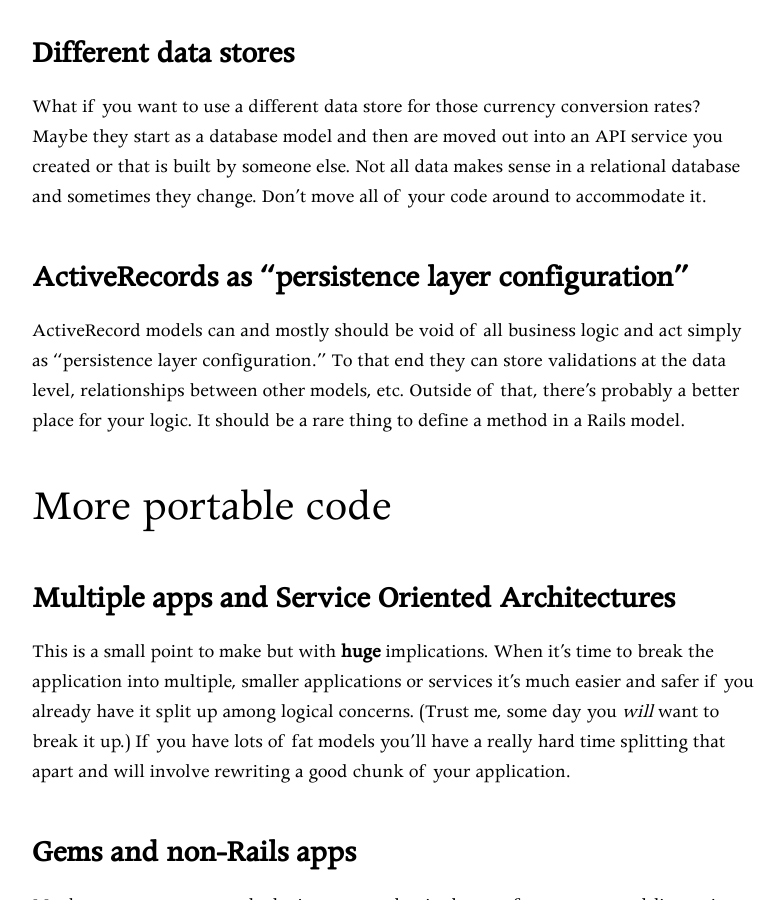
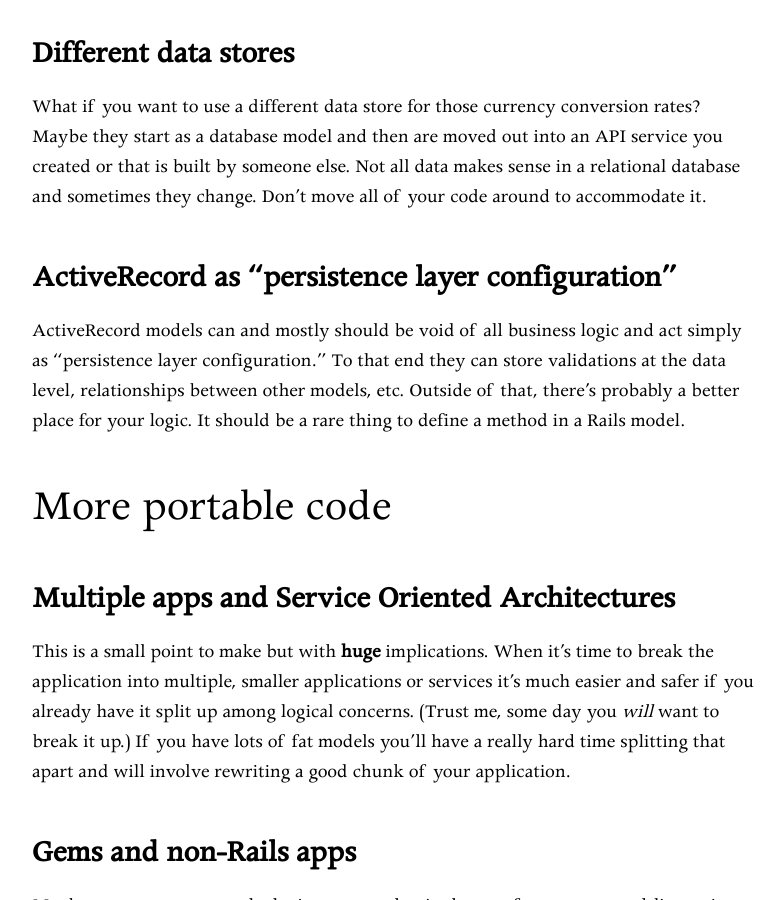
Before and after one commit to jonathandean/jonathandean.github.io, a Jekyll site: the page built from _posts/2013-07-10-business-logic-in-pure-ruby.md, in a window 1280 px wide and 900 px high, scrolled down 4221 px. Shown: the whole window, without its empty margins (244-1027 px from the left). Built offline with Jekyll 4.4.1, drawn with Linux system fonts in a browser that asks for light colours; some web fonts are replaced; comment, search, counter and statistics services are not loaded.

Commit message:
fix typo

```diff
--- a/_posts/2013-07-10-business-logic-in-pure-ruby.md
+++ b/_posts/2013-07-10-business-logic-in-pure-ruby.md
@@ -120,7 +120,7 @@
 
 What if you want to use a different data store for those currency conversion rates? Maybe they start as a database model and then are moved out into an API service you created or that is built by someone else. Not all data makes sense in a relational database and sometimes they change. Don't move all of your code around to accommodate it.
 
-### ActiveRecords as "persistence layer configuration"
+### ActiveRecord as "persistence layer configuration"
 
 ActiveRecord models can and mostly should be void of all business logic and act simply as "persistence layer configuration." To that end they can store validations at the data level, relationships between other models, etc. Outside of that, there's probably a better place for your logic. It should be a rare thing to define a method in a Rails model.
 
```
